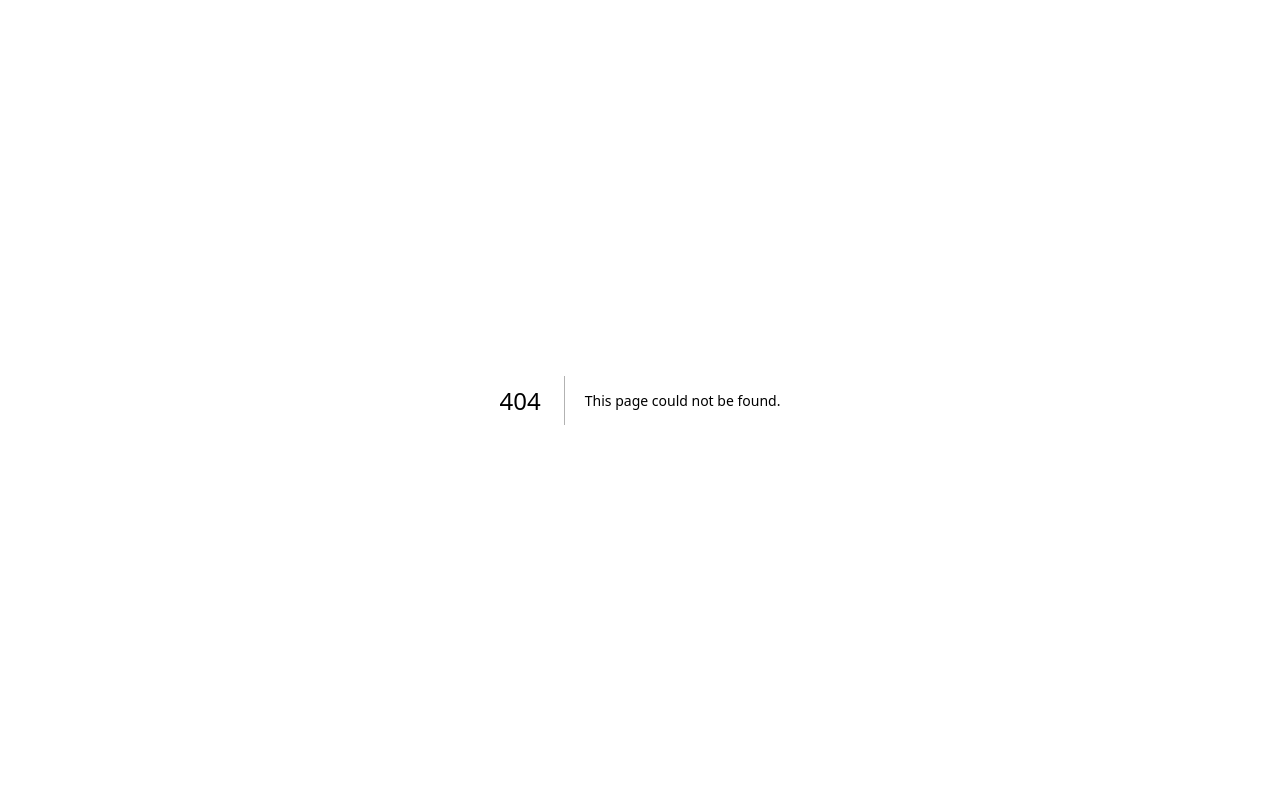
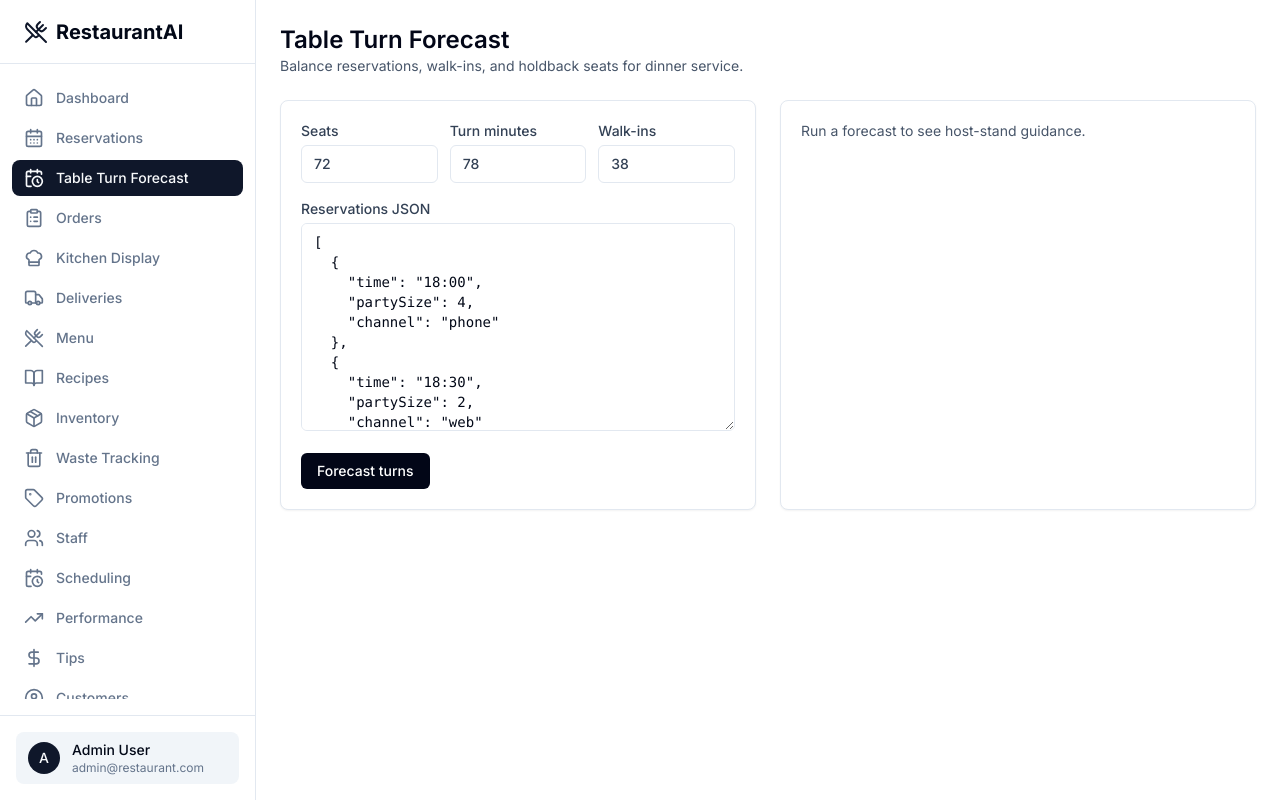
Before and after one commit to eakarsu/independentRestaurant, a Next.js app: page /table-turn-forecast in a window 1280 px wide. Before the commit this address had no page. Built offline with nearby package versions, Linux system fonts and the light colour scheme.

Commit message:
Add audit follow-up updates

```diff
--- /dev/null
+++ b/src/app/(dashboard)/table-turn-forecast/page.tsx
@@ -0,0 +1,107 @@
+"use client";
+
+import { useState } from "react";
+
+const sampleReservations = JSON.stringify(
+  [
+    { time: "18:00", partySize: 4, channel: "phone" },
+    { time: "18:30", partySize: 2, channel: "web" },
+    { time: "19:00", partySize: 6, channel: "web" },
+  ],
+  null,
+  2,
+);
+
+export default function TableTurnForecastPage() {
+  const [seats, setSeats] = useState("72");
+  const [averageTurnMinutes, setAverageTurnMinutes] = useState("78");
+  const [walkInDemand, setWalkInDemand] = useState("38");
+  const [reservations, setReservations] = useState(sampleReservations);
+  const [result, setResult] = useState<any>(null);
+  const [error, setError] = useState("");
+  const [loading, setLoading] = useState(false);
+
+  async function run() {
+    setLoading(true);
+    setError("");
+    setResult(null);
+    try {
+      const response = await fetch("/api/table-turn-forecast", {
+        method: "POST",
+        headers: { "Content-Type": "application/json" },
+        body: JSON.stringify({
+          seats,
+          averageTurnMinutes,
+          walkInDemand,
+          reservations: JSON.parse(reservations),
+        }),
+      });
+      const data = await response.json();
+      if (!response.ok) throw new Error(data.error || "Forecast failed");
+      setResult(data);
+    } catch (err: any) {
+      setError(err.message || "Forecast failed");
+    } finally {
+      setLoading(false);
+    }
+  }
+
+  return (
+    <main className="space-y-6 p-6">
+      <div>
+        <h1 className="text-2xl font-semibold text-slate-950">Table Turn Forecast</h1>
+        <p className="text-sm text-slate-600">Balance reservations, walk-ins, and holdback seats for dinner service.</p>
+      </div>
+      <div className="grid gap-6 lg:grid-cols-2">
+        <section className="rounded-lg border bg-white p-5 shadow-sm">
+          <div className="grid gap-3 sm:grid-cols-3">
+            <Field label="Seats" value={seats} onChange={setSeats} />
+            <Field label="Turn minutes" value={averageTurnMinutes} onChange={setAverageTurnMinutes} />
+            <Field label="Walk-ins" value={walkInDemand} onChange={setWalkInDemand} />
+          </div>
+          <label className="mt-4 block text-sm font-medium text-slate-700">Reservations JSON</label>
+          <textarea className="mt-1 h-52 w-full rounded-md border px-3 py-2 font-mono text-sm" value={reservations} onChange={(event) => setReservations(event.target.value)} />
+          {error ? <div className="mt-3 text-sm text-red-600">{error}</div> : null}
+          <button className="mt-4 rounded-md bg-slate-950 px-4 py-2 text-sm font-medium text-white disabled:opacity-60" onClick={run} disabled={loading}>
+            {loading ? "Forecasting..." : "Forecast turns"}
+          </button>
+        </section>
+        <section className="rounded-lg border bg-white p-5 shadow-sm">
+          {result ? (
+            <div className="space-y-4">
+              <div className="grid grid-cols-3 gap-3">
+                <Metric label="Capacity" value={result.dinnerCapacity} />
+                <Metric label="Demand" value={result.demand} />
+                <Metric label="Wait" value={`${result.waitMinutes}m`} />
+              </div>
+              <div className="rounded-md bg-slate-50 p-3 text-sm text-slate-700">Utilization {result.utilization}% with {result.holdbackSeats} holdback seats.</div>
+              <ul className="list-disc pl-5 text-sm text-slate-700">
+                {result.recommendations.map((line: string) => <li key={line}>{line}</li>)}
+              </ul>
+            </div>
+          ) : (
+            <p className="text-sm text-slate-600">Run a forecast to see host-stand guidance.</p>
+          )}
+        </section>
+      </div>
+    </main>
+  );
+}
+
+function Field({ label, value, onChange }: { label: string; value: string; onChange: (value: string) => void }) {
+  return (
+    <label className="block text-sm font-medium text-slate-700">
+      {label}
+      <input className="mt-1 w-full rounded-md border px-3 py-2" value={value} onChange={(event) => onChange(event.target.value)} />
+    </label>
+  );
+}
+
+function Metric({ label, value }: { label: string; value: string | number }) {
+  return (
+    <div className="rounded-md bg-slate-50 p-3">
+      <div className="text-xs uppercase text-slate-500">{label}</div>
+      <div className="text-xl font-semibold text-slate-950">{value}</div>
+    </div>
+  );
+}
--- /dev/null
+++ b/src/app/api/table-turn-forecast/route.ts
@@ -0,0 +1,48 @@
+import { NextRequest, NextResponse } from "next/server";
+
+type Reservation = {
+  time?: string;
+  partySize?: number;
+  channel?: string;
+};
+
+function num(value: unknown, fallback: number) {
+  const parsed = Number(value);
+  return Number.isFinite(parsed) ? parsed : fallback;
+}
+
+export async function POST(request: NextRequest) {
+  const body = await request.json().catch(() => ({}));
+  const seats = Math.max(1, num(body.seats, 72));
+  const averageTurnMinutes = Math.max(25, num(body.averageTurnMinutes, 78));
+  const walkInDemand = Math.max(0, num(body.walkInDemand, 38));
+  const reservations: Reservation[] = Array.isArray(body.reservations)
+    ? body.reservations
+    : [
+        { time: "18:00", partySize: 4, channel: "phone" },
+        { time: "18:30", partySize: 2, channel: "web" },
+        { time: "19:00", partySize: 6, channel: "web" },
+      ];
+
+  const reservedCovers = reservations.reduce((sum, r) => sum + num(r.partySize, 2), 0);
+  const turnsAvailable = Math.max(1, Math.floor((4 * 60) / averageTurnMinutes));
+  const dinnerCapacity = seats * turnsAvailable;
+  const demand = Math.round(reservedCovers + walkInDemand);
+  const utilization = Math.min(1.35, demand / dinnerCapacity);
+  const waitMinutes = utilization > 1 ? Math.round((utilization - 1) * averageTurnMinutes) : Math.round(utilization * 12);
+  const holdbackSeats = Math.max(4, Math.round(seats * (utilization > 0.9 ? 0.08 : 0.14)));
+
+  return NextResponse.json({
+    dinnerCapacity,
+    reservedCovers,
+    demand,
+    utilization: Number((utilization * 100).toFixed(1)),
+    waitMinutes,
+    holdbackSeats,
+    recommendations: [
+      utilization > 1 ? "Move large parties to a fixed seating window and cap walk-ins early." : "Keep host stand flexible for walk-ins.",
+      waitMinutes > 20 ? "Send pre-arrival texts with bar seating and pickup alternatives." : "Offer same-night waitlist conversion for nearby guests.",
+      `Hold ${holdbackSeats} seats for recovery from late turns and VIP arrivals.`,
+    ],
+  });
+}
--- /dev/null
+++ b/src/app/codex/custom-viz/page.tsx
@@ -0,0 +1,33 @@
+'use client';
+import React from 'react';
+
+const trend = [21, 34, 30, 49, 45, 61, 75, 69, 84, 91];
+const maxTrend = Math.max(...trend);
+const points = trend.map((value, index) => {
+  const x = 28 + index * 48;
+  const y = 178 - (value / maxTrend) * 136;
+  return `${x},${y}`;
+}).join(' ');
+
+function TimelineView() {
+  return (
+    <main style={{ padding: 24, color: '#172033' }}>
+      <p style={{ margin: 0, color: '#64748b', fontSize: 13, fontWeight: 700, textTransform: 'uppercase' }}>Custom visualization</p>
+      <h1 style={{ margin: '6px 0 18px', fontSize: 30 }}>independent Restaurant Insight Map</h1>
+      <svg viewBox="0 0 520 230" role="img" aria-label="Custom operational trend visualization" style={{ width: '100%', maxWidth: 900, height: 300, border: '1px solid #d7dde8', borderRadius: 8, background: '#f8fafc' }}>
+        {[42, 76, 110, 144, 178].map((y) => <line key={y} x1="28" x2="492" y1={y} y2={y} stroke="#e2e8f0" />)}
+        <polyline points={points} fill="none" stroke="#0f766e" strokeWidth="4" strokeLinecap="round" strokeLinejoin="round" />
+        {trend.map((value, index) => {
+          const x = 28 + index * 48;
+          const y = 178 - (value / maxTrend) * 136;
+          return <circle key={index} cx={x} cy={y} r="5" fill="#14b8a6" stroke="#fff" strokeWidth="2" />;
+        })}
+      </svg>
+    </main>
+  );
+}
+
+
+export default function CodexCustomVizFeature() {
+  return <TimelineView />;
+}
--- /dev/null
+++ b/src/app/codex/operations/page.tsx
@@ -0,0 +1,28 @@
+'use client';
+import React, { useMemo, useState } from 'react';
+
+const starter = [
+  { id: 1, task: 'Review priority queue', owner: 'Ops', status: 'Ready' },
+  { id: 2, task: 'Prepare customer follow-up', owner: 'AI', status: 'Drafting' },
+  { id: 3, task: 'Attach evidence packet', owner: 'Audit', status: 'Queued' },
+];
+
+export default function CodexOperationsFeature() {
+  const [query, setQuery] = useState('');
+  const [items, setItems] = useState(starter);
+  const visible = useMemo(() => items.filter((item) => Object.values(item).join(' ').toLowerCase().includes(query.toLowerCase())), [items, query]);
+  return (
+    <main style={{ padding: 24, color: '#172033' }}>
+      <p style={{ margin: 0, color: '#64748b', fontSize: 13, fontWeight: 700, textTransform: 'uppercase' }}>Non-visual workflow</p>
+      <h1 style={{ margin: '6px 0 18px', fontSize: 30 }}>independent Restaurant Operations Desk</h1>
+      <input value={query} onChange={(event) => setQuery(event.target.value)} placeholder="Search workflow items" style={{ width: '100%', maxWidth: 720, padding: 12, border: '1px solid #cbd5e1', borderRadius: 8, marginBottom: 16 }} />
+      <div style={{ maxWidth: 920, border: '1px solid #d7dde8', borderRadius: 8, overflow: 'hidden' }}>
+        {visible.map((item) => (
+          <button key={item.id} type="button" onClick={() => setItems((current) => current.map((row) => row.id === item.id ? { ...row, status: row.status === 'Done' ? 'Ready' : 'Done' } : row))} style={{ display: 'grid', gridTemplateColumns: '1fr 140px 140px', gap: 12, width: '100%', padding: 14, border: 0, borderBottom: '1px solid #e2e8f0', background: '#fff', textAlign: 'left' }}>
+            <strong>{item.task}</strong><span>{item.owner}</span><span>{item.status}</span>
+          </button>
+        ))}
+      </div>
+    </main>
+  );
+}
--- a/src/components/layout/sidebar.tsx
+++ b/src/components/layout/sidebar.tsx
@@ -32,6 +32,7 @@ import { ScrollArea } from "@/components/ui/scroll-area";
 const navigation = [
   { name: "Dashboard", href: "/dashboard", icon: Home },
   { name: "Reservations", href: "/reservations", icon: CalendarDays },
+  { name: "Table Turn Forecast", href: "/table-turn-forecast", icon: CalendarClock },
   { name: "Orders", href: "/orders", icon: ClipboardList },
   { name: "Kitchen Display", href: "/kitchen", icon: ChefHat },
   { name: "Deliveries", href: "/deliveries", icon: Truck },
```
Also changed, not shown: 2 other files (tests, documents, lock files or other folders).
